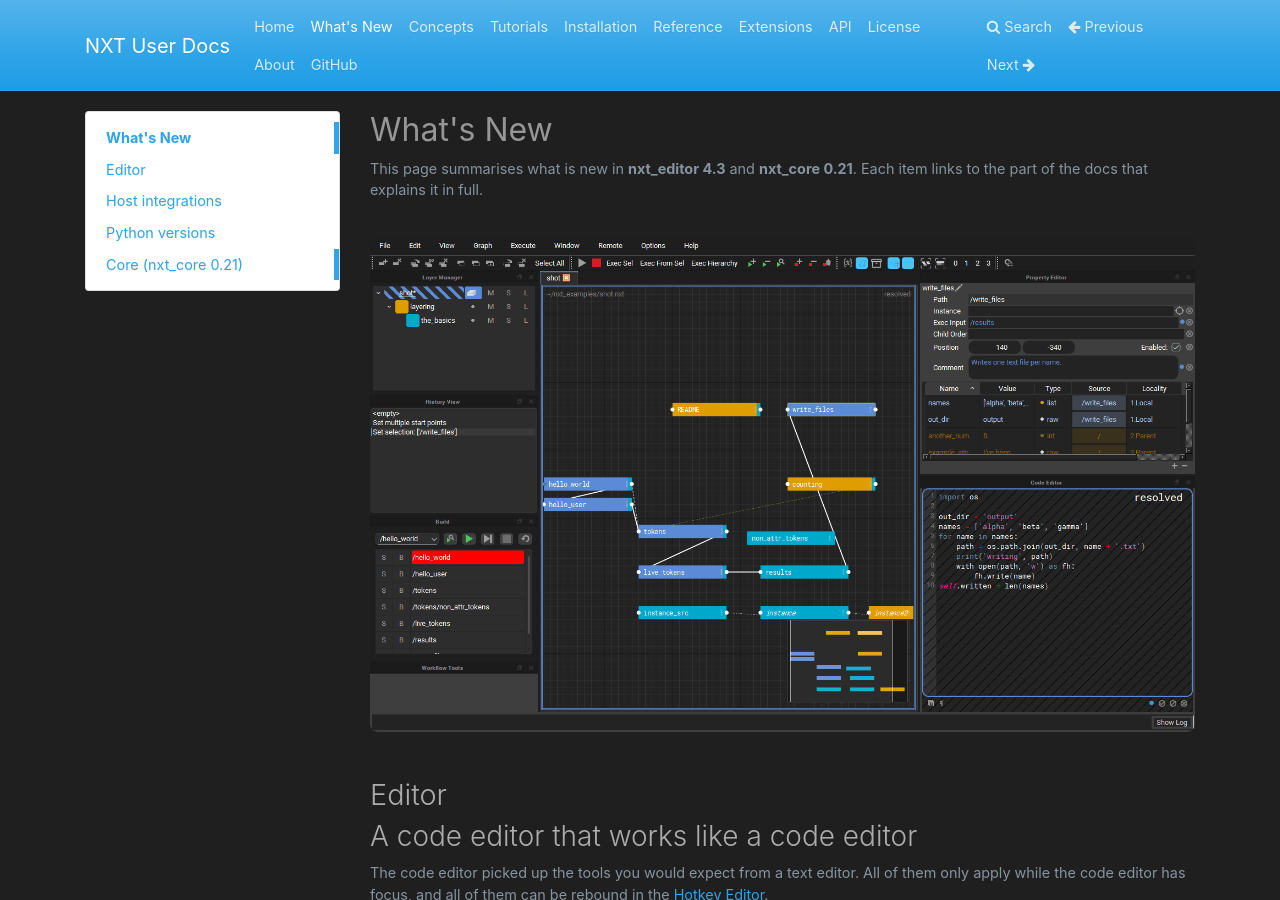
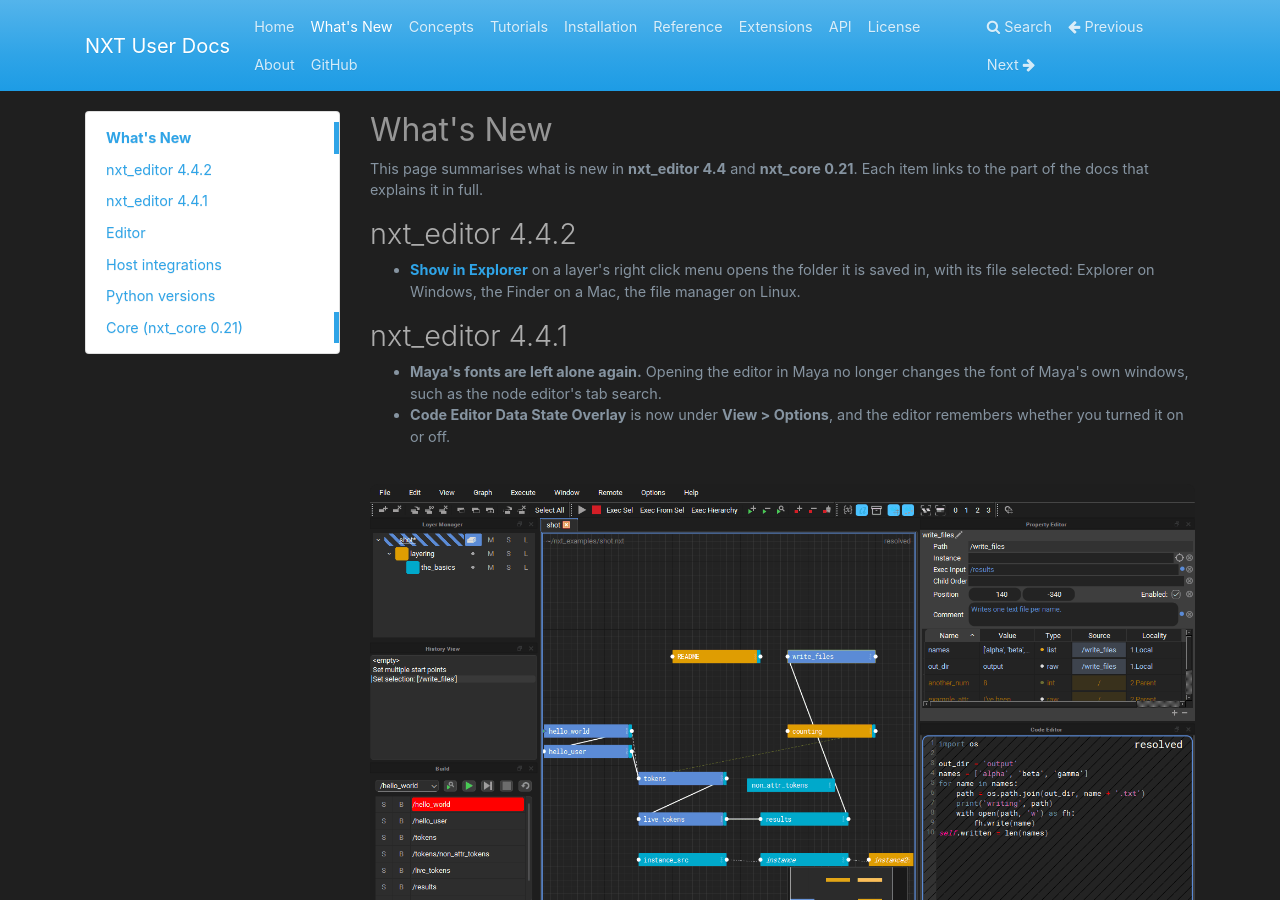
Before and after one commit to nxt-dev/nxt-dev.github.io, an MkDocs documentation site: the page built from docs/user_docs/docs/whats_new.md, in a window 1280 px wide and 900 px high. Built offline with MkDocs 1.6.1, drawn with Linux system fonts in a browser that asks for light colours; nearby versions of some CDN libraries; library files that are not in the unit come from our copies.

Commit message:
Say what is new in nxt_editor 4.4.1 and 4.4.2
Show in Explorer on a layer's right click menu, the Maya fonts fix, and the data state overlay under View > Options.

Co-Authored-By: Claude Opus 5.5 (1M context) <noreply@anthropic.com>

```diff
--- a/docs/user_docs/docs/whats_new.md
+++ b/docs/user_docs/docs/whats_new.md
@@ -1,7 +1,21 @@
 # What's New
 
-This page summarises what is new in **nxt_editor 4.3** and **nxt_core 0.21**.
+This page summarises what is new in **nxt_editor 4.4** and **nxt_core 0.21**.
 Each item links to the part of the docs that explains it in full.
+
+## nxt_editor 4.4.2
+
+- **[Show in Explorer](reference.md#show-in-explorer)** on a layer's right
+  click menu opens the folder it is saved in, with its file selected:
+  Explorer on Windows, the Finder on a Mac, the file manager on Linux.
+
+## nxt_editor 4.4.1
+
+- **Maya's fonts are left alone again.** Opening the editor in Maya no
+  longer changes the font of Maya's own windows, such as the node editor's
+  tab search.
+- **Code Editor Data State Overlay** is now under **View > Options**, and
+  the editor remembers whether you turned it on or off.
 
 ![The nxt editor with the mini map in the corner of the graph](images/editor_overview.png)
 
```
Also changed, not shown: docs/user_docs/docs/index.md (+1 -1 lines), docs/user_docs/docs/reference.md (+10 -0 lines).
